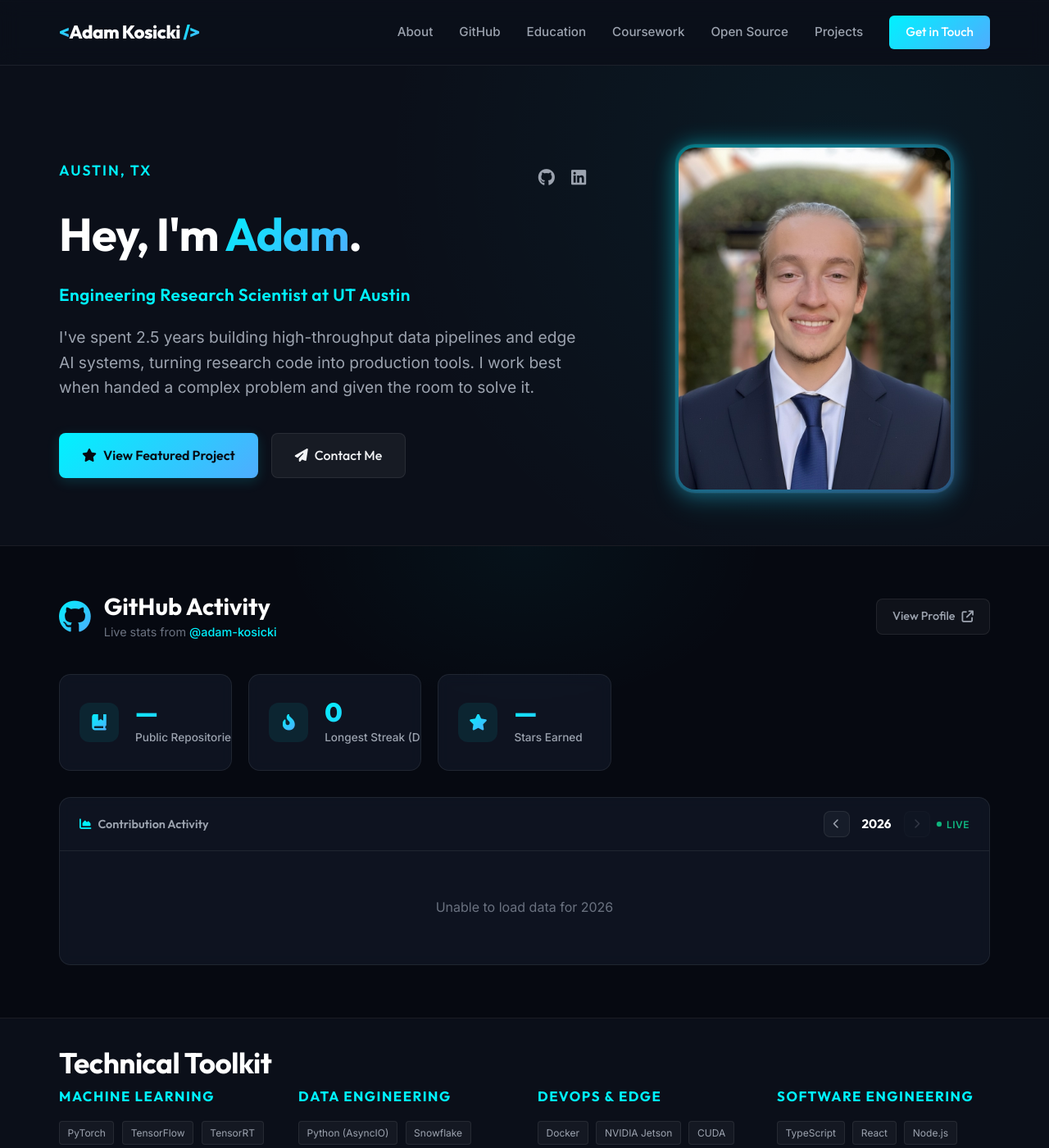
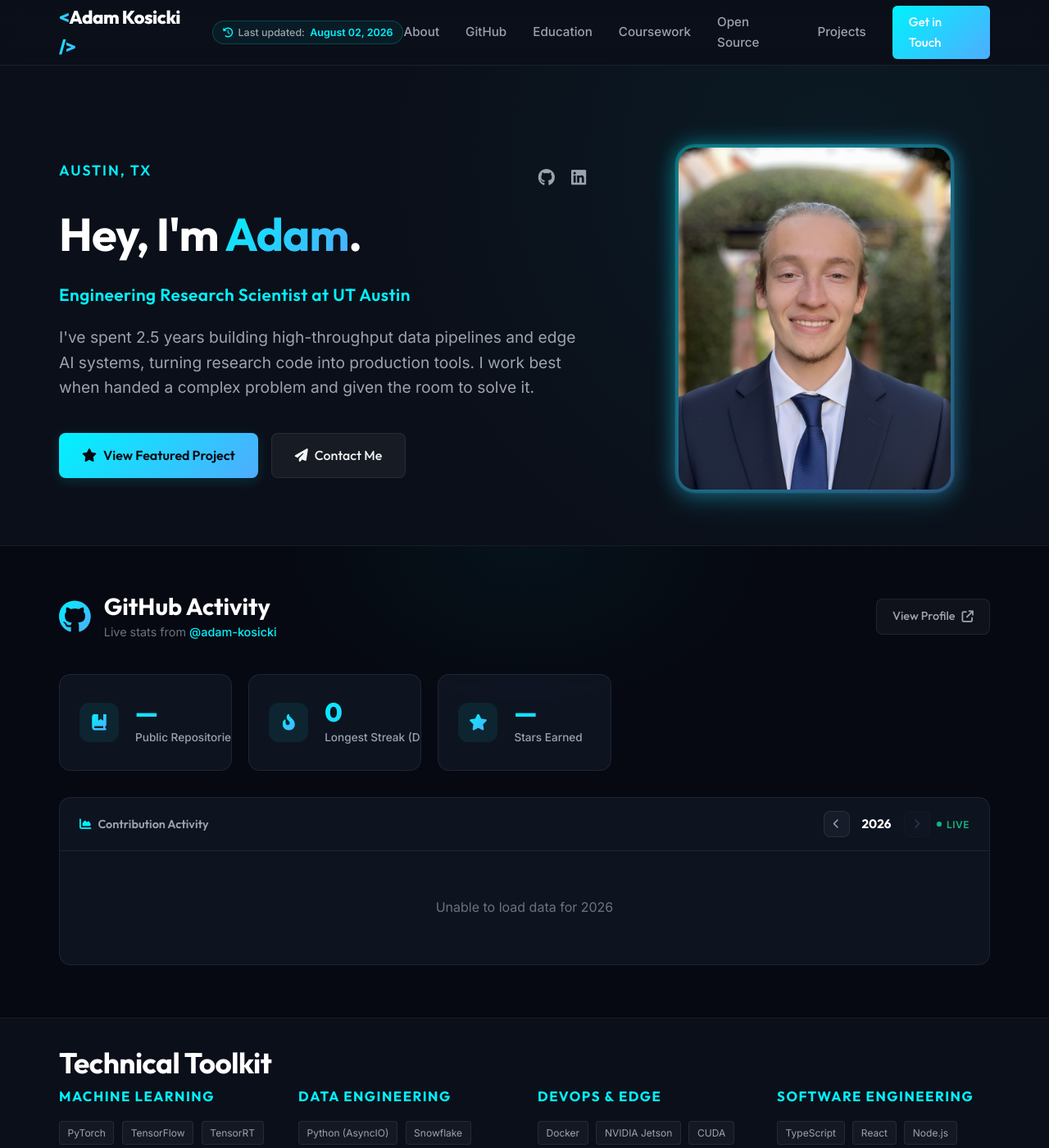
Before and after one commit to Adam-Kosicki/adam-kosicki.github.io, a Jekyll site: the page built from index.html, in a window 1280 px wide and 1400 px high. Shown: the whole window at 82% size. Built offline with Jekyll 4.4.1, drawn with Linux system fonts in a browser that asks for light colours.

Commit message:
feat: Add Last Updated date badge to top navigation header and mobile menu

```diff
--- a/_layouts/default.html
+++ b/_layouts/default.html
@@ -22,9 +22,14 @@
   <!-- Premium Header -->
   <header class="site-header">
     <div class="container header-container">
-      <a href="{{ '/' | relative_url }}" class="site-logo">
-        <span class="logo-accent">&lt;</span>Adam Kosicki<span class="logo-accent"> /&gt;</span>
-      </a>
+      <div class="header-brand-group">
+        <a href="{{ '/' | relative_url }}" class="site-logo">
+          <span class="logo-accent">&lt;</span>Adam Kosicki<span class="logo-accent"> /&gt;</span>
+        </a>
+        <span class="header-last-updated">
+          <i class="fa-solid fa-clock-rotate-left"></i> Last updated: <span class="last-updated-date-val">{{ site.time | date: "%B %d, %Y" }}</span>
+        </span>
+      </div>
 
       <!-- Desktop Navigation -->
       <nav class="desktop-nav">
@@ -46,6 +51,9 @@
 
   <!-- Mobile Dropdown Navigation -->
   <div class="mobile-menu" id="mobile-menu">
+    <div class="mobile-last-updated">
+      <i class="fa-solid fa-clock-rotate-left"></i> Last updated: <span class="last-updated-date-val">{{ site.time | date: "%B %d, %Y" }}</span>
+    </div>
     <a href="{{ '/' | relative_url }}#about" class="mobile-link">About</a>
     <a href="{{ '/' | relative_url }}#github-activity" class="mobile-link">GitHub</a>
     <a href="{{ '/' | relative_url }}#education" class="mobile-link">Education</a>
@@ -84,7 +92,7 @@
       <div class="container footer-bottom-flex">
         <p>&copy; {{ 'now' | date: "%Y" }} Adam Kosicki. All rights reserved.</p>
         <p class="last-updated">
-          <i class="fa-solid fa-clock-rotate-left"></i> Last updated: <span id="last-updated-date">{{ site.time | date: "%B %d, %Y" }}</span>
+          <i class="fa-solid fa-clock-rotate-left"></i> Last updated: <span class="last-updated-date-val">{{ site.time | date: "%B %d, %Y" }}</span>
         </p>
       </div>
     </div>
--- a/assets/css/style.css
+++ b/assets/css/style.css
@@ -2381,3 +2381,63 @@ a {
     justify-content: center;
   }
 }
+
+/* --- Header Last Updated Badge --- */
+.header-brand-group {
+  display: flex;
+  align-items: center;
+  gap: 1.25rem;
+}
+
+.header-last-updated {
+  display: inline-flex;
+  align-items: center;
+  gap: 0.4rem;
+  font-size: 0.78rem;
+  font-weight: 500;
+  color: var(--text-secondary);
+  background: rgba(0, 242, 254, 0.06);
+  border: 1px solid rgba(0, 242, 254, 0.2);
+  padding: 0.25rem 0.75rem;
+  border-radius: 20px;
+  white-space: nowrap;
+}
+
+.header-last-updated i {
+  color: var(--accent-cyan);
+  font-size: 0.75rem;
+}
+
+.header-last-updated .last-updated-date-val {
+  color: var(--accent-cyan);
+  font-weight: 600;
+}
+
+.mobile-last-updated {
+  font-size: 0.85rem;
+  color: var(--text-secondary);
+  background: rgba(0, 242, 254, 0.06);
+  border: 1px solid rgba(0, 242, 254, 0.2);
+  padding: 0.4rem 0.85rem;
+  border-radius: 20px;
+  display: inline-flex;
+  align-items: center;
+  gap: 0.5rem;
+  width: fit-content;
+  margin-bottom: 0.5rem;
+}
+
+.mobile-last-updated i {
+  color: var(--accent-cyan);
+}
+
+.mobile-last-updated .last-updated-date-val {
+  color: var(--accent-cyan);
+  font-weight: 600;
+}
+
+@media (max-width: 768px) {
+  .header-last-updated {
+    display: none;
+  }
+}
```
Also changed, not shown: other parts of _layouts/default.html (+3 -4 lines).
